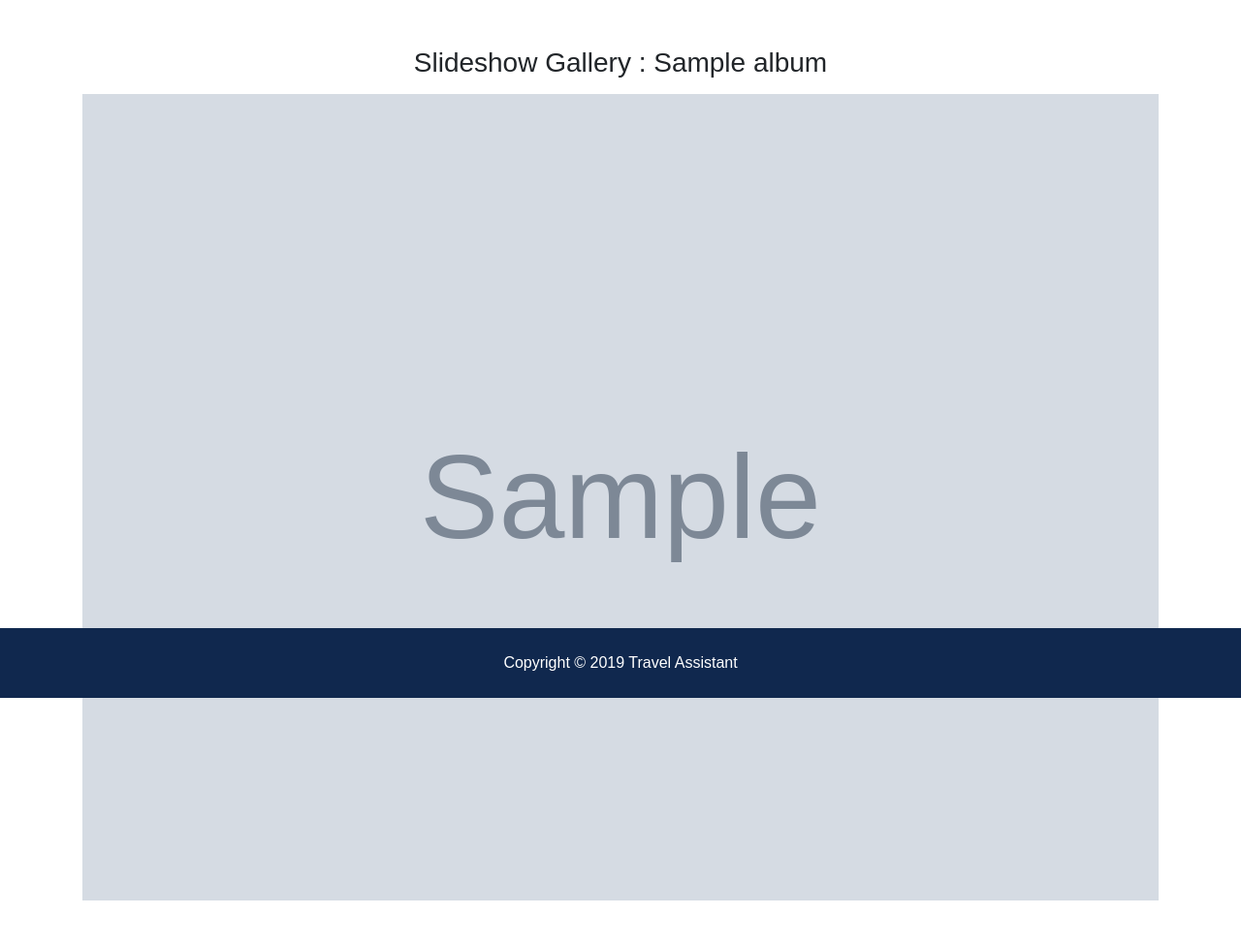
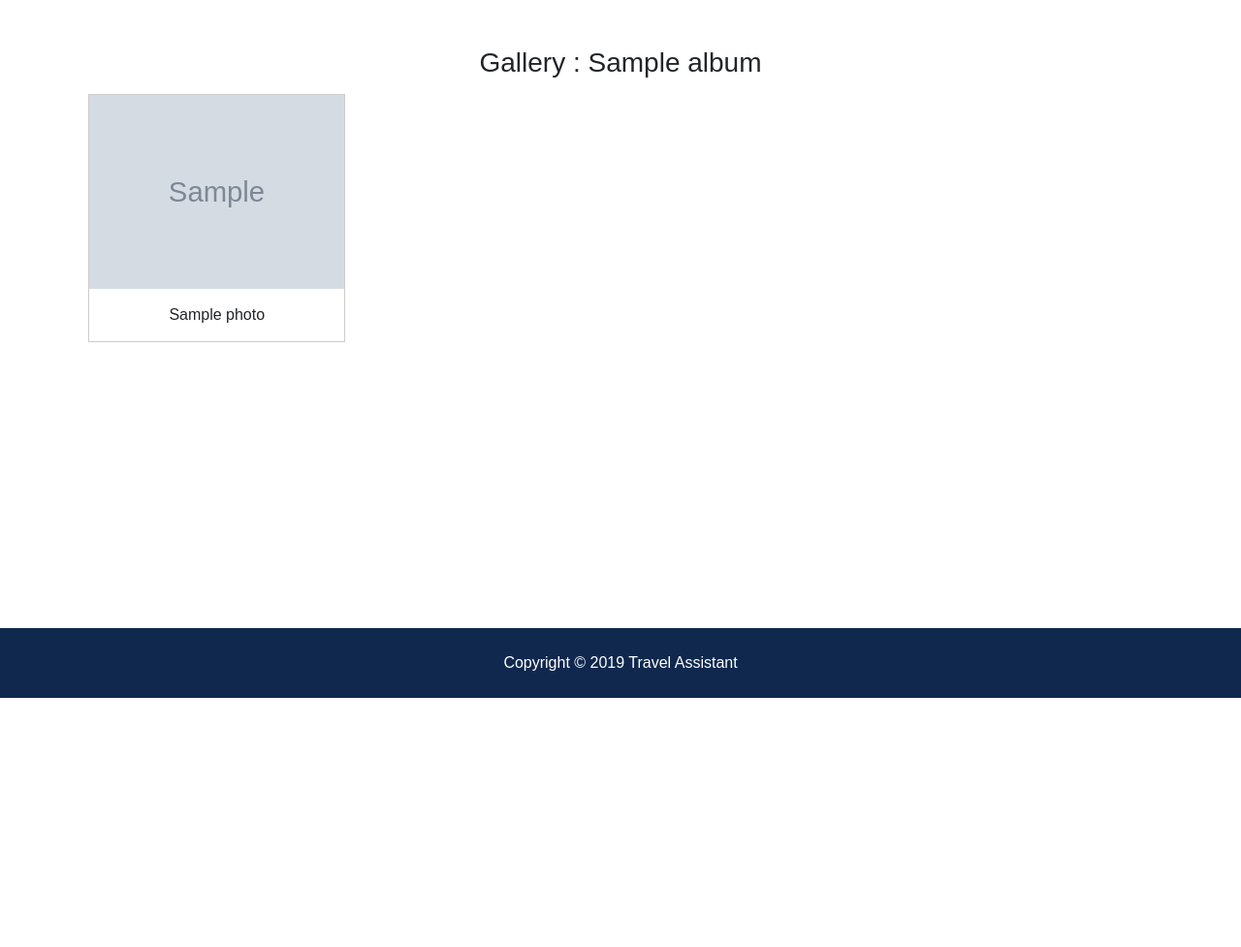
Before and after one commit to mohitgauniyal/travelassistant, a Django app: page /albums/1 in a window 1280 px wide. Shown: the part 80-1057 px from the top of the page at 97% size. After the commit the page ends 800 px from the top, so only its background shows below. Run offline with Django 3.2, Linux system fonts and the light colour scheme; a user stored in the database is signed in; tables that the repository leaves empty hold one stand-in row (values such as "Sample post"); grey boxes marked "Sample" are stand-in pictures; some libraries are stand-ins or nearby versions.

Commit message:
Improves Album, Albums page Template

```diff
--- a/albums/static/css/albums.css
+++ b/albums/static/css/albums.css
@@ -59,89 +59,47 @@
 
 
 
-  img {
-    vertical-align: middle;
+
+  div.gallery {
+    border: 1px solid #ccc;
   }
 
-  /* Position the image container (needed to position the left and right arrows) */
-  .container {
-    position: relative;
+  div.gallery:hover {
+    border: 1px solid #777;
   }
 
-  /* Hide the images by default */
-  .mySlides {
-    display: none;
+
+
+  div.desc {
+    padding: 15px;
+    text-align: center;
   }
 
-  /* Add a pointer when hovering over the thumbnail images */
-  .cursor {
-    cursor: pointer;
+  * {
+    box-sizing: border-box;
   }
 
-  /* Next & previous buttons */
-  .prev,
-  .next {
-    cursor: pointer;
-    position: absolute;
-    top: 40%;
-    width: auto;
-    padding: 16px;
-    margin-top: -50px;
-    color: white;
-    font-weight: bold;
-    font-size: 20px;
-    border-radius: 0 3px 3px 0;
-    user-select: none;
-    -webkit-user-select: none;
+  .responsive {
+    padding: 0 6px;
+    float: left;
+    width: 24.99999%;
   }
 
-  /* Position the "next button" to the right */
-  .next {
-    right: 0;
-    border-radius: 3px 0 0 3px;
+  @media only screen and (max-width: 700px) {
+    .responsive {
+      width: 49.99999%;
+      margin: 6px 0;
+    }
   }
 
-  /* On hover, add a black background color with a little bit see-through */
-  .prev:hover,
-  .next:hover {
-    background-color: rgba(0, 0, 0, 0.8);
+  @media only screen and (max-width: 500px) {
+    .responsive {
+      width: 100%;
+    }
   }
 
-  /* Number text (1/3 etc) */
-  .numbertext {
-    color: #f2f2f2;
-    font-size: 12px;
-    padding: 8px 12px;
-    position: absolute;
-    top: 0;
-  }
-
-  /* Container for image text */
-  .caption-container {
-    text-align: center;
-    background-color: #222;
-    padding: 2px 16px;
-    color: white;
-  }
-
-  .row:after {
+  .clearfix:after {
     content: "";
     display: table;
     clear: both;
   }
-
-  /* Six columns side by side */
-  .column {
-    float: left;
-    width: 16.66%;
-  }
-
-  /* Add a transparency effect for thumnbail images */
-  .demo {
-    opacity: 0.6;
-  }
-
-  .active,
-  .demo:hover {
-    opacity: 1;
-  }
--- a/templates/albums/album.html
+++ b/templates/albums/album.html
@@ -7,15 +7,29 @@
 <div class="container mx-auto m-5">
 {% if album %}
 
-        <h3 style="text-align:center; margin-bottom:15px">Slideshow Gallery : {{ album.title }}</h2>
+        <h3 style="text-align:center; margin-bottom:15px">Gallery : {{ album.title }}</h2>
 
         {% if photos %}
 
         {% for photo in photos %}
 
-        <div>
-            <img src="{{ photo.photo.url }}" style="width:100%">
-        </div>
+
+            <div class="responsive">
+                <div class="gallery">
+                  <a target="_blank" href="{{ photo.photo.url }}">
+                    <img src="{{ photo.photo.url }}" alt="Cinque Terre" width="150" height="200">
+                  </a>
+                  <div class="desc">
+                    {% if photo.name %}
+                        {{ photo.name }}
+                    {% else %}
+                        Photo in {{ photo.album }}
+                    {% endif %}
+                  </div>
+                </div>
+              </div>
+
+
 
         {% endfor %}
 
```
Also changed, not shown: templates/albums/albums.html (+8 -14 lines).
